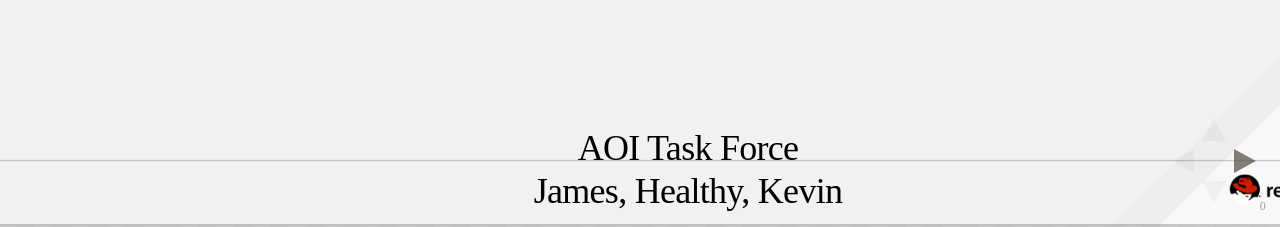
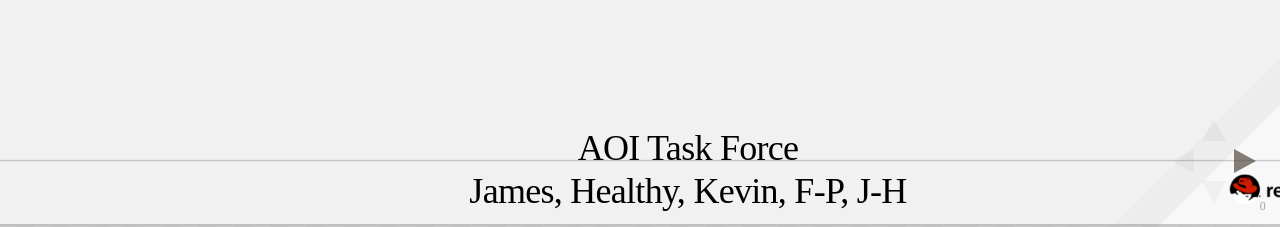
Before and after one commit to vscv/vscv.github.io, a website: page apply_twcc_to_solve_surface_inspection/index.html in a window 1280 px wide. Shown: the part 573-800 px from the top of the page. Drawn offline with Linux system fonts and the light colour scheme.

Commit message:
Update index.html

```diff
--- a/apply_twcc_to_solve_surface_inspection/index.html
+++ b/apply_twcc_to_solve_surface_inspection/index.html
@@ -60,7 +60,7 @@
                         <br>
                         <center>
                         AOI Task Force<br>
-                        James, Healthy, Kevin<br/>
+                        James, Healthy, Kevin, F-P, J-H<br/>
                         </center>
                     </div>
                     <aside class="notes">Here are presenters notes: Welcome to the workshop!</aside>
```
